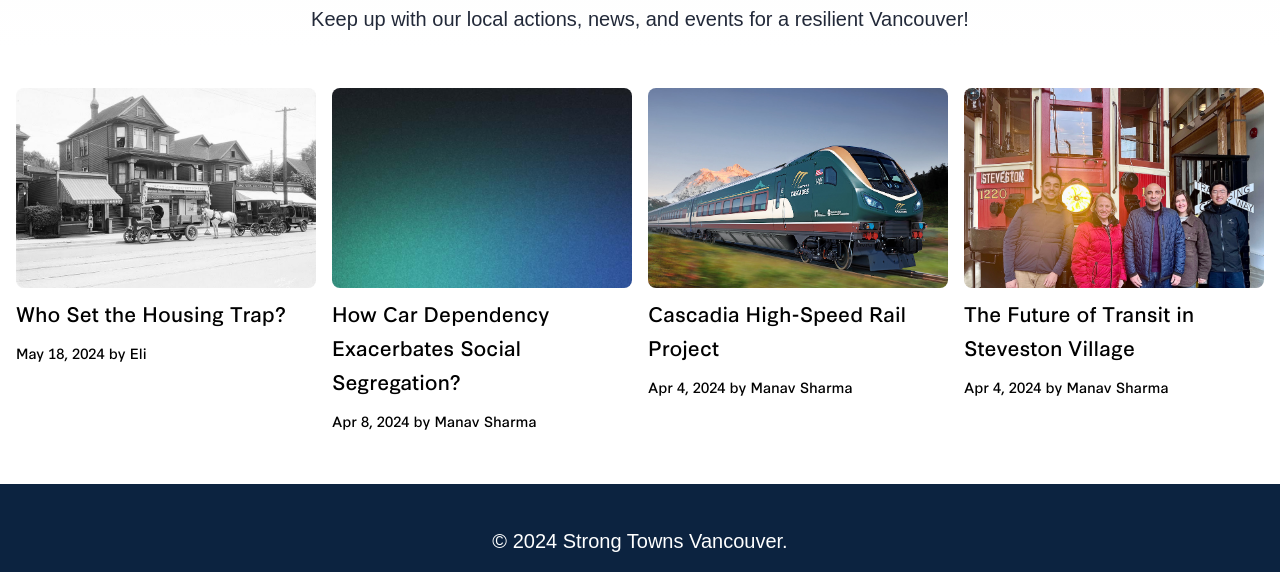
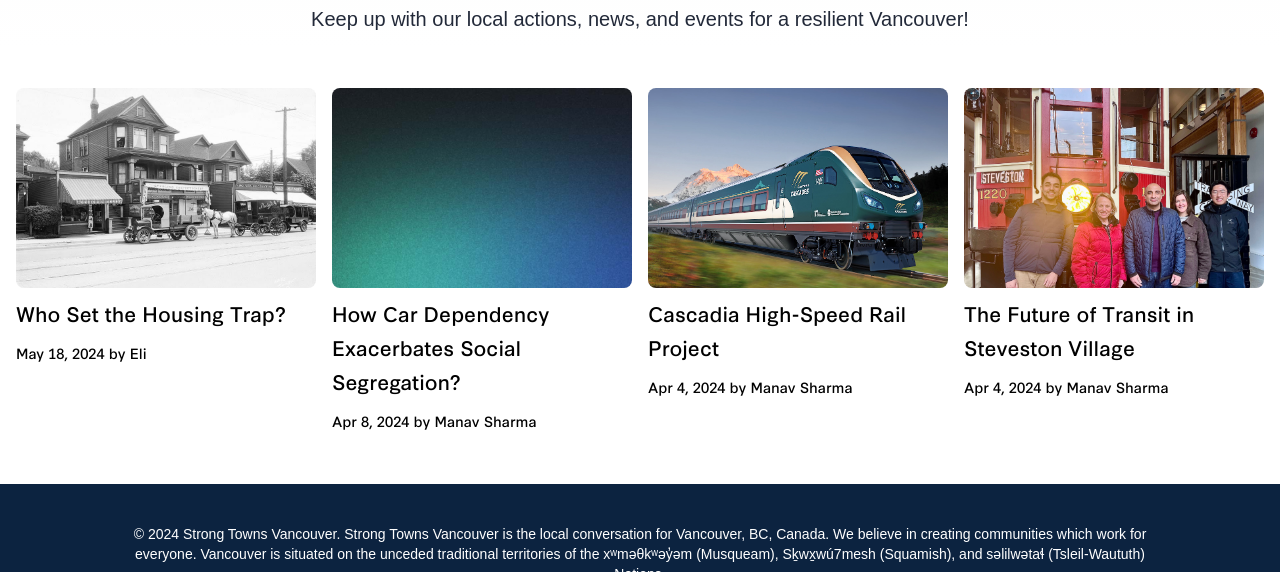
Before and after one commit to StrongTownsVancouver/website, an Astro site: page / in a window 1280 px wide. Shown: the part 552-1124 px from the top of the page. Built offline with nearby package versions, Linux system fonts and the light colour scheme; Astro itself is replaced by a stand-in of ours.

Commit message:
Update footer, add territorial acknowledgement and updated discord links.

```diff
--- a/src/components/Footer.astro
+++ b/src/components/Footer.astro
@@ -3,7 +3,13 @@ const today = new Date()
 ---
 
 <footer>
-    &copy; {today.getFullYear()} Strong Towns Vancouver.
+    <p class="text-sm max-w-5xl m-0 mx-auto">
+        &copy; {today.getFullYear()} Strong Towns Vancouver. Strong Towns Vancouver
+        is the local conversation for Vancouver, BC, Canada. We believe in creating
+        communities which work for everyone. Vancouver is situated on the unceded
+        traditional territories of the xʷməθkʷəy̓əm (Musqueam), Sḵwx̱wú7mesh (Squamish),
+        and səlilwətaɬ (Tsleil-Waututh) Nations.
+    </p>
     <div class="social-links">
         <a href="https://instagram.com/strongtownsvancouver" target="_blank">
             <span class="sr-only"
@@ -20,7 +26,7 @@ const today = new Date()
                     fill="#FFF"></path>
             </svg>
         </a>
-        <a href="https://discord.com/invite/PreF5Fyz" target="_blank">
+        <a href="https://discord.com/invite/RXabm7CS46" target="_blank">
             <span class="sr-only">Join Strong Towns Vancouver Discord</span>
             <svg
                 width="32px"
```
